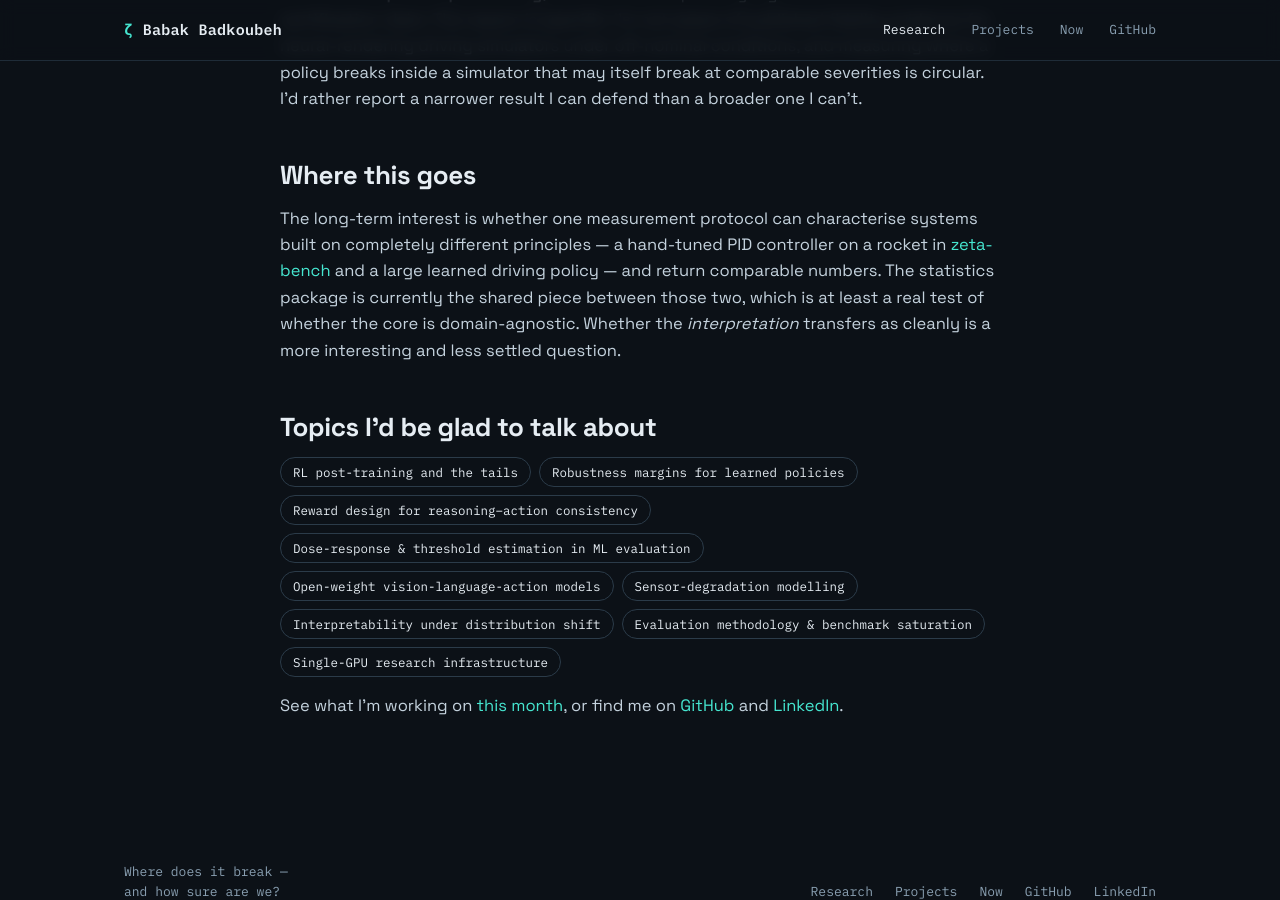
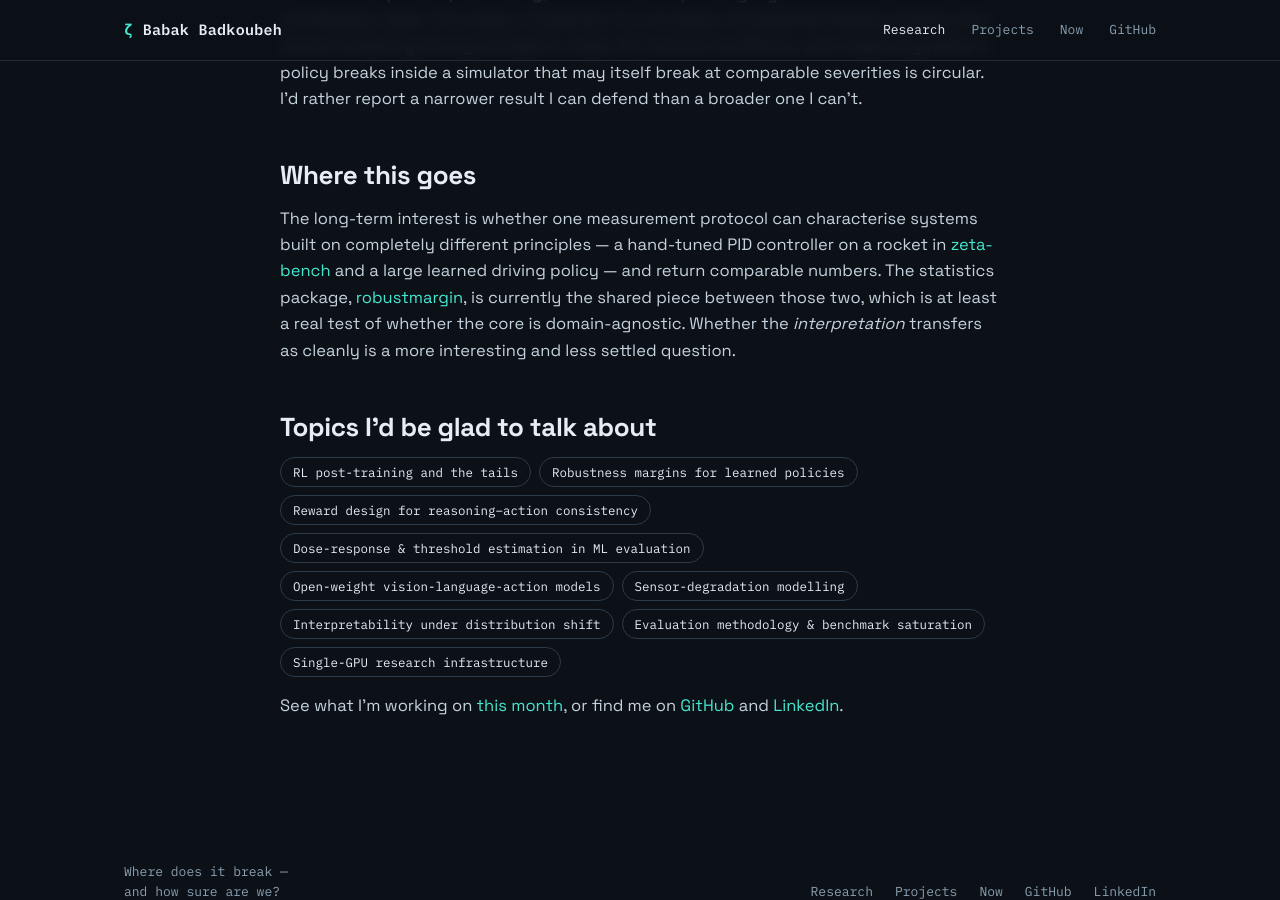
Before and after one commit to badkoubeh/badkoubeh.github.io, a Jekyll site: the page built from research.md, in a window 1280 px wide and 900 px high, scrolled down 3532 px. Built offline with Jekyll 4.4.1, drawn with Linux system fonts in a browser that asks for light colours.

Commit message:
Name robustmargin where the home and research pages describe it
Co-Authored-By: Claude Opus 5.5 <noreply@anthropic.com>

```diff
--- a/index.html
+++ b/index.html
@@ -41,7 +41,7 @@ jsonld_person: true
     <div class="sec-label">The gap</div>
     <h2>Where does it break, <span class="q">and how sure are we?</span></h2>
     <p class="body">Open-weight driving and robotics vision-language-action models are being deployed with no standard way to say where they fail. Papers plot accuracy against perturbation severity and stop there; nobody reports the failure threshold itself with an interval around it. Toxicology and psychophysics solved this decades ago with dose-response modelling — <strong>ED50 estimation, profile-likelihood intervals, Fieller intervals</strong> on the ratio of two thresholds — and essentially none of it has been imported into ML robustness evaluation.</p>
-    <p class="body">I'm building that import as open infrastructure: a model-agnostic statistics package and an evaluation harness that degrades a policy's inputs along physically-calibrated axes and returns <strong>σ*, a threshold in real sensor units, with a confidence interval</strong>.</p>
+    <p class="body">I'm building that import as open infrastructure: a model-agnostic statistics package (<a href="{{ '/projects/robustmargin/' | relative_url }}">robustmargin</a>) and an evaluation harness (<a href="{{ '/projects/marginbench/' | relative_url }}">marginbench</a>) that degrades a policy's inputs along physically-calibrated axes and returns <strong>σ*, a threshold in real sensor units, with a confidence interval</strong>.</p>
   </div>
 </section>
 
--- a/research.md
+++ b/research.md
@@ -64,7 +64,7 @@ This work is **open-loop screening**, not a closed-loop safety argument and not
 
 ## Where this goes {#where-this-goes}
 
-The long-term interest is whether one measurement protocol can characterise systems built on completely different principles — a hand-tuned PID controller on a rocket in [zeta-bench](https://github.com/badkoubeh/zeta-bench) and a large learned driving policy — and return comparable numbers. The statistics package is currently the shared piece between those two, which is at least a real test of whether the core is domain-agnostic. Whether the *interpretation* transfers as cleanly is a more interesting and less settled question.
+The long-term interest is whether one measurement protocol can characterise systems built on completely different principles — a hand-tuned PID controller on a rocket in [zeta-bench](https://github.com/badkoubeh/zeta-bench) and a large learned driving policy — and return comparable numbers. The statistics package, [robustmargin]({{ '/projects/robustmargin/' | relative_url }}), is currently the shared piece between those two, which is at least a real test of whether the core is domain-agnostic. Whether the *interpretation* transfers as cleanly is a more interesting and less settled question.
 
 ## Topics I'd be glad to talk about {#topics}
 
```
